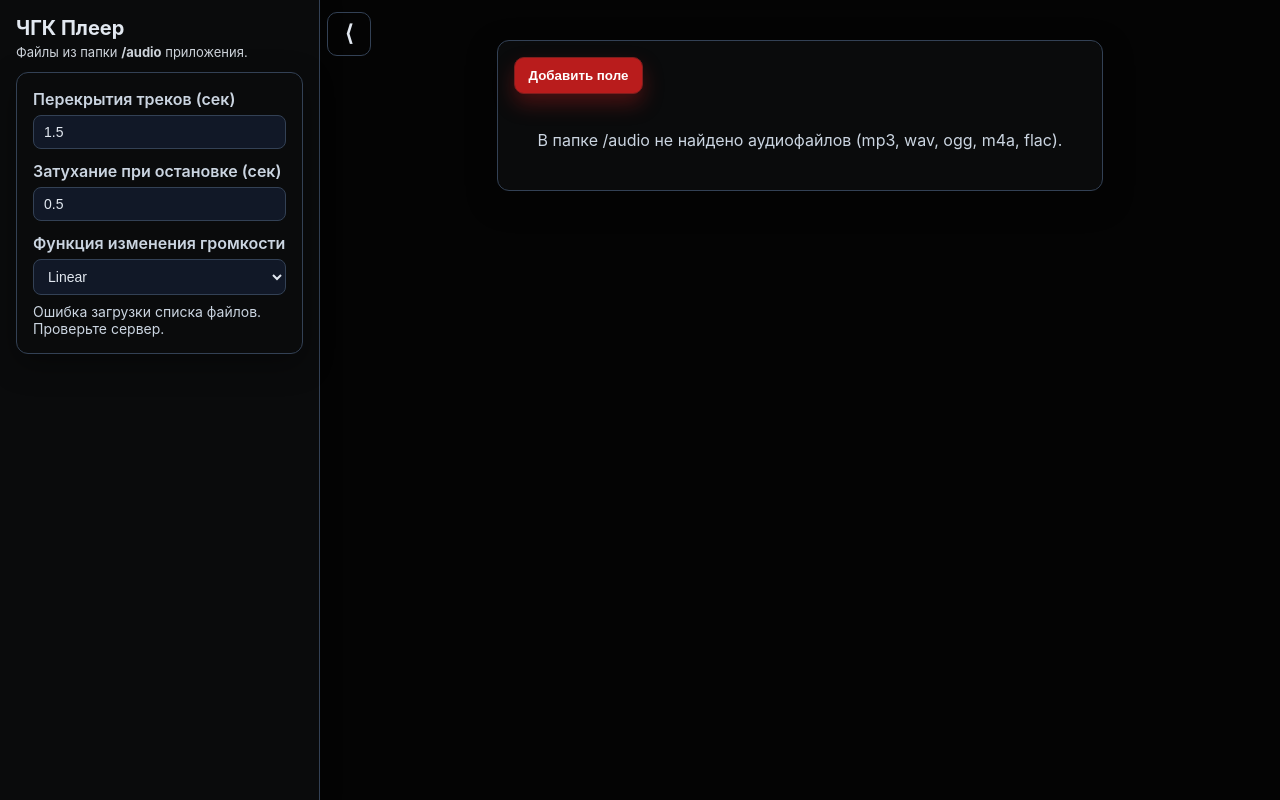
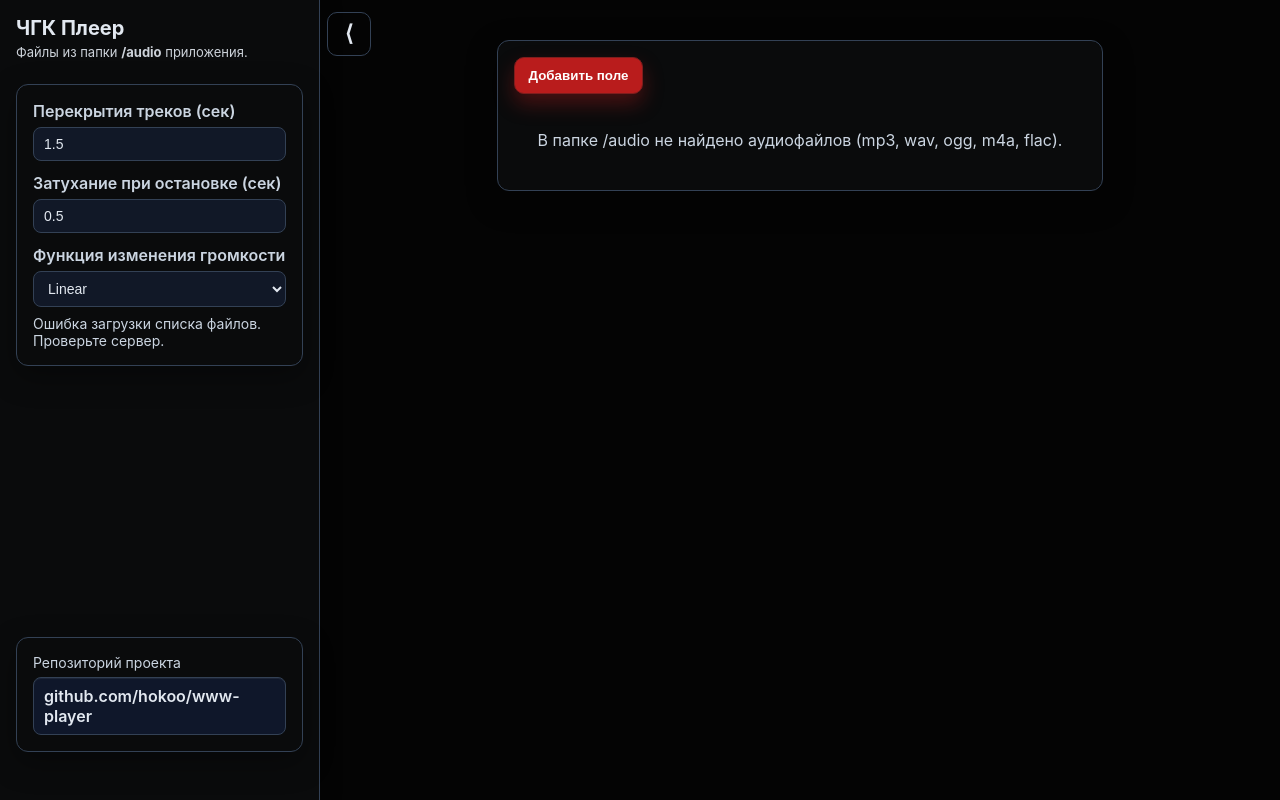
Before and after one commit to hokoo/www-player, a website: page public/index.html in a window 1280 px wide. Drawn offline with Linux system fonts and the light colour scheme; no server answers.

Commit message:
Add repository info block

```diff
--- a/public/index.html
+++ b/public/index.html
@@ -36,6 +36,12 @@
           </div>
           <p class="status" id="status"></p>
         </section>
+        <section class="panel sidebar-panel sidebar-repo">
+          <p class="sidebar-repo__title">Репозиторий проекта</p>
+          <a class="sidebar-repo__link" href="https://github.com/hokoo/www-player" target="_blank" rel="noopener noreferrer">
+            github.com/hokoo/www-player
+          </a>
+        </section>
       </aside>
 
       <main class="content">
--- a/public/styles.css
+++ b/public/styles.css
@@ -39,6 +39,9 @@ body {
   box-shadow: 4px 0 16px rgba(0, 0, 0, 0.35);
   transition: width 0.2s ease, padding 0.2s ease;
   position: relative;
+  display: flex;
+  flex-direction: column;
+  gap: 12px;
 }
 
 .sidebar.collapsed {
@@ -331,3 +334,38 @@ button.secondary:disabled {
   box-shadow: none;
   cursor: not-allowed;
 }
+
+.sidebar-repo {
+  margin-top: auto;
+  width: 100%;
+  max-width: 100%;
+}
+
+.sidebar-repo__title {
+  margin: 0 0 6px;
+  font-size: 14px;
+  color: var(--muted);
+}
+
+.sidebar-repo__link {
+  display: inline-flex;
+  align-items: center;
+  gap: 8px;
+  color: var(--text);
+  font-weight: 600;
+  text-decoration: none;
+  padding: 8px 10px;
+  border: 1px solid var(--border);
+  border-radius: 8px;
+  background: #0f172a;
+  box-shadow: inset 0 1px 0 rgba(255, 255, 255, 0.06);
+  transition: border-color 0.2s ease, color 0.2s ease, background 0.2s ease;
+}
+
+.sidebar-repo__link:hover,
+.sidebar-repo__link:focus-visible {
+  color: #fff;
+  border-color: var(--border-strong);
+  background: #111827;
+  outline: none;
+}
```
